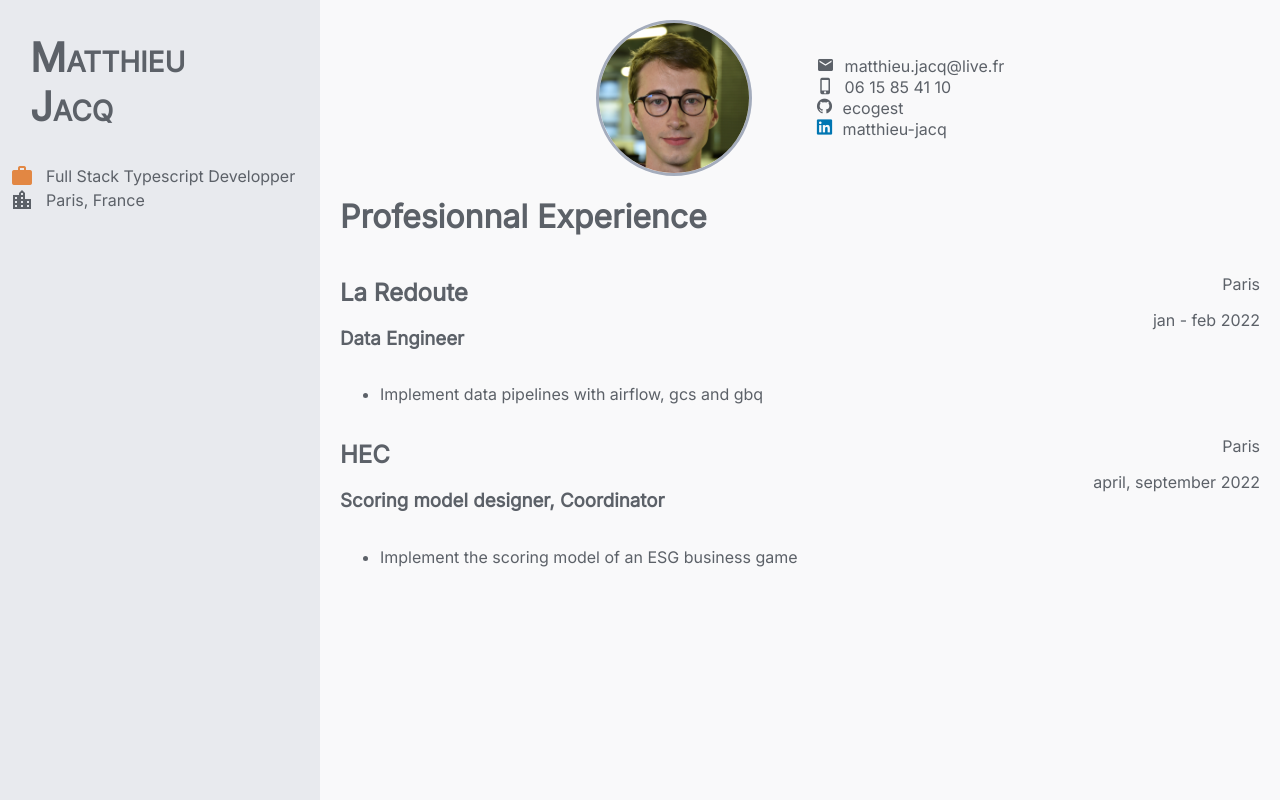
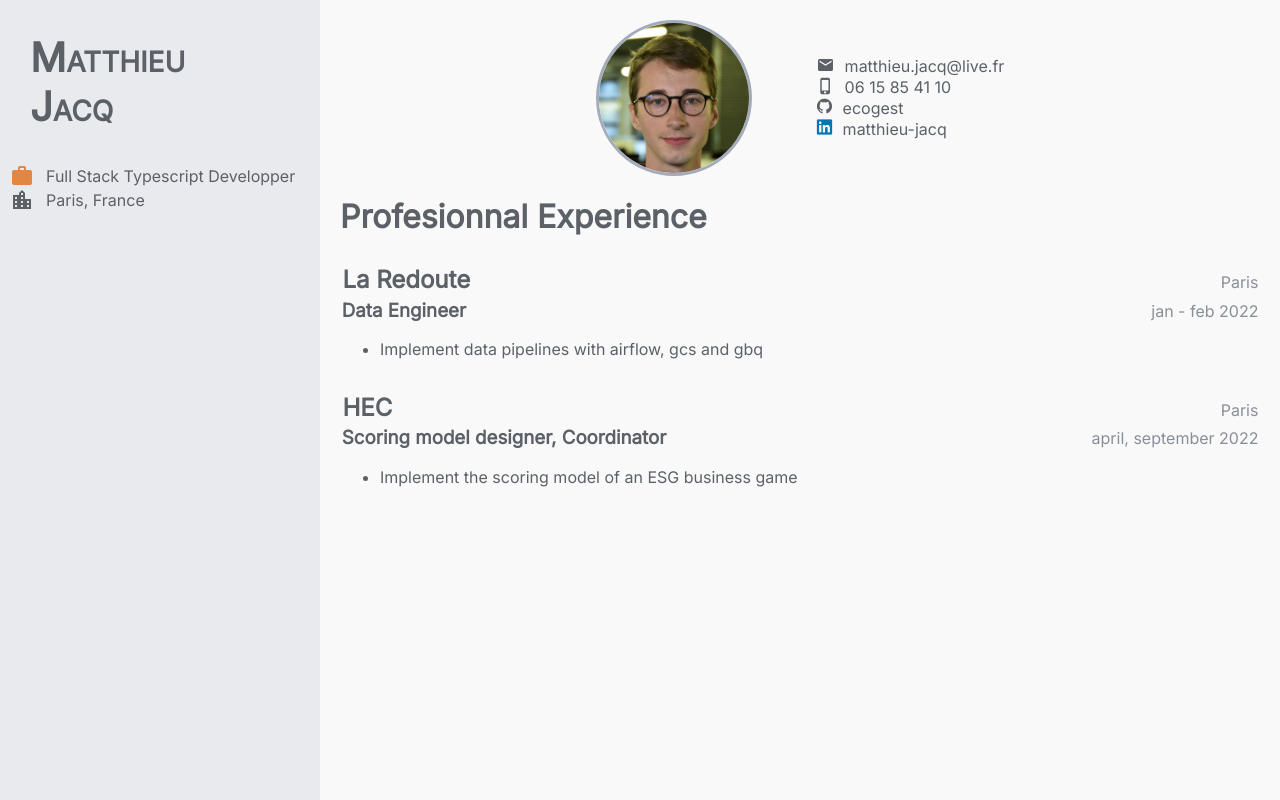
Before and after one commit to ecogest/resume, an Angular app: page / in a window 1280 px wide. Built offline with nearby package versions, Linux system fonts and the light colour scheme.

Commit message:
subsection: better alignment

```diff
--- a/src/app/components/subsection/subsection.component.html
+++ b/src/app/components/subsection/subsection.component.html
@@ -1,11 +1,11 @@
 <div class="subsection" *ngIf="data">
-    <div class="subsection-head">
-        <div>
+    <div class="head">
+        <div class="head-line">
             <h2 class="title">{{data.title}}</h2>
+            <p class="location">{{data.location}}</p>
+        </div>
+        <div class="head-line">
             <h3 class="subtitle">{{data.subtitle}}</h3>
-        </div>
-        <div>
-            <p class="location">{{data.location}}</p>
             <p class="date">{{data.date?.start}}{{data.date?.end ? ' - ' + data.date?.end: ''}}</p>
         </div>
     </div>
--- a/src/app/components/subsection/subsection.component.scss
+++ b/src/app/components/subsection/subsection.component.scss
@@ -1,8 +1,17 @@
-.subsection-head {
+.subsection {
+    padding: 5px 0px 10px 0px;
+}
+
+.head-line {
     display: flex;
     justify-content: space-between;
+    align-items: baseline;
+    h2, h3, p {
+        margin: 0.1em;
+    }
 }
 
 .location, .date {
     text-align: right;
+    color: #8a8f97;
 }
```
